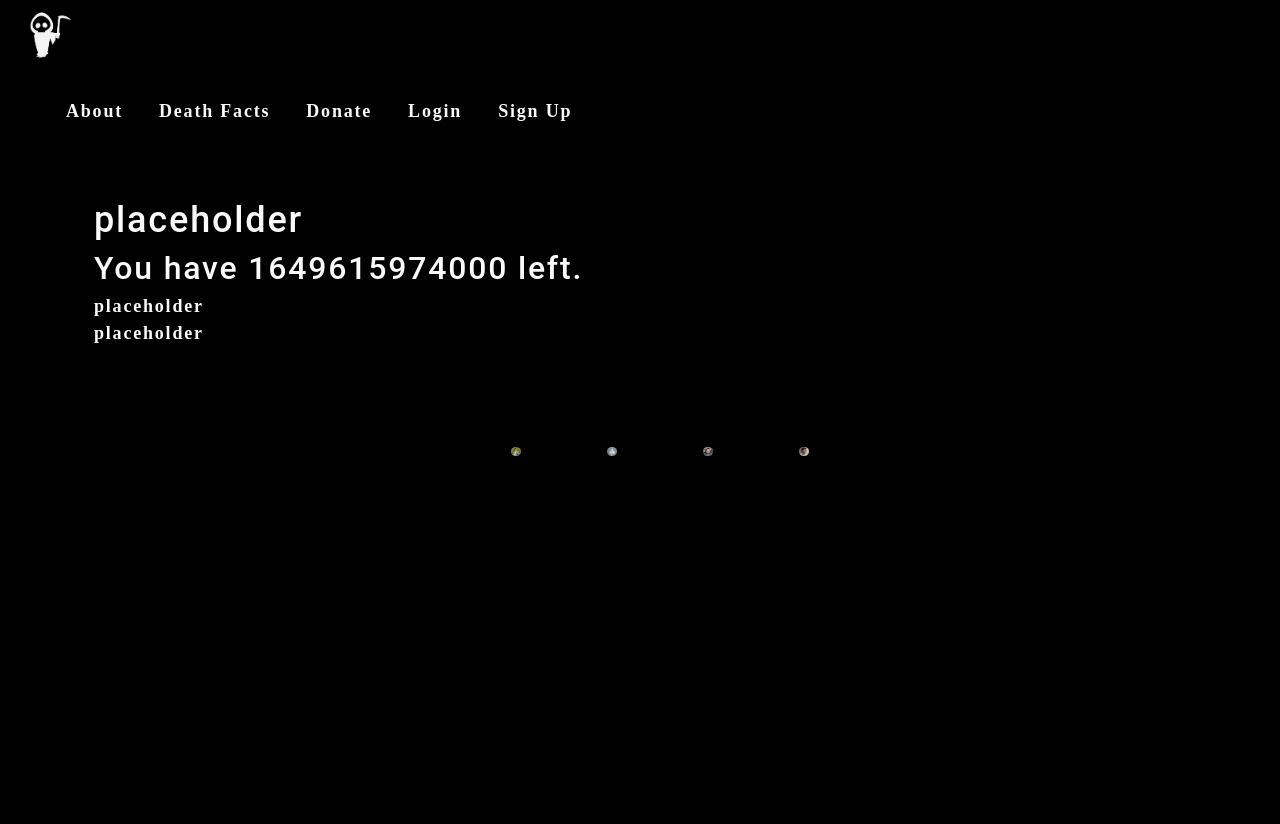
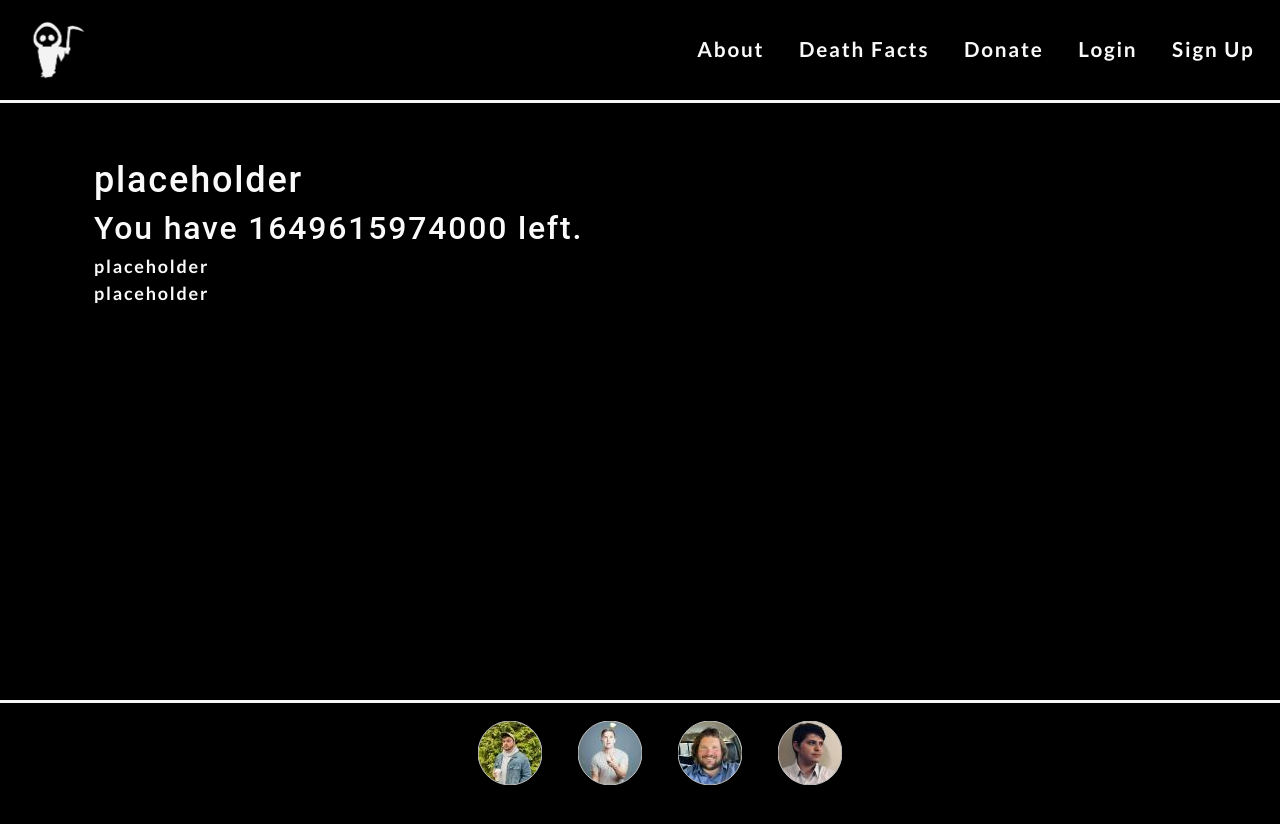
Before and after one commit to GunnySensei/project_dEd, a React (Create React App) app in the folder client/: page / in a window 1280 px wide. Shown: the top 824 px of the page. Before the commit the page ends 800 px from the top, so only its background shows below. Built offline with nearby package versions, Linux system fonts and the light colour scheme.

Commit message:
CSS updates

```diff
--- a/client/public/index.html
+++ b/client/public/index.html
@@ -24,6 +24,12 @@
       work correctly both with client-side routing and a non-root public URL.
       Learn how to configure a non-root public URL by running `npm run build`.
     -->
+    <link rel="preconnect" href="https://fonts.googleapis.com" />
+    <link rel="preconnect" href="https://fonts.gstatic.com" crossorigin />
+    <link
+      href="https://fonts.googleapis.com/css2?family=Lato:ital,wght@0,100;0,300;0,400;0,700;0,900;1,100;1,300;1,400;1,700;1,900&family=Open+Sans:wght@400;700&family=Staatliches&display=swap"
+      rel="stylesheet"
+    />
     <title>React App</title>
   </head>
   <body>
--- a/client/src/components/Footer/index.js
+++ b/client/src/components/Footer/index.js
@@ -6,7 +6,7 @@ import ryanavatar from "../../assets/images/ryanavatar.svg";
 
 const Footer = () => {
   return (
-    <div className="footer-div">
+    <div className="footer-div footer">
       <section className="avatar-container">
         <ul className="avatar-list">
           <a
--- a/client/src/components/Nav/index.js
+++ b/client/src/components/Nav/index.js
@@ -3,15 +3,11 @@ import logo from "../../assets/images/reaper-logo.png";
 
 const Nav = () => {
   return (
-    <header className="flex-row px-1">
-      <h2>
-        <a data-testid="link" href="/">
-          <span role="img" aria-label="Reaper Logo">
-            <img src={logo} alt="cute grim reaper logo"></img>
-          </span>
-        </a>
-      </h2>
-      <nav>
+    <header className="flex-row px-1 nav-container">
+      <div className="logo-container">
+        <img src={logo} alt="cute grim reaper logo" className="logo"></img>
+      </div>
+      <nav className="nav">
         <ul className="flex-row">
           <li className="mx-2">
             <a href="#about">About</a>
--- a/client/src/index.css
+++ b/client/src/index.css
@@ -34,7 +34,7 @@ body {
   letter-spacing: 0.1em;
   background: var(--dark);
   color: var(--light);
-  font-family: "Poiret One", cursive;
+  font-family: "Lato", sans-serif;
 }
 
 h1,
@@ -118,10 +118,6 @@ button[disabled] {
   opacity: 0.8;
 }
 
-img {
-  max-width: 10%;
-}
-
 span[role="img"] {
   cursor: default;
 }
@@ -148,6 +144,38 @@ li {
   list-style: none;
 }
 
+/* nav styles start */
+
+.nav-container {
+  justify-content: space-between;
+  border-bottom: 3px solid whitesmoke;
+}
+
+nav {
+  display: flex;
+  align-items: center;
+  min-width: 50%;
+  font-size: 1.15em;
+}
+nav ul {
+  min-width: 100%;
+  justify-content: space-around;
+}
+.navActive {
+  color: var(--secondary);
+}
+
+.logo-container {
+  display: flex;
+  max-height: 100px;
+  max-width: 100px;
+  align-items: center;
+}
+
+.logo {
+  height: 75%;
+}
+
 nav a:hover {
   text-decoration: none;
 }
@@ -155,6 +183,45 @@ nav a:hover {
 nav li {
   cursor: pointer;
 }
+
+/* nv styles end */
+
+/* footer styles start */
+
+.footer {
+  position: absolute;
+  bottom: 0;
+  width: 100%;
+  max-height: 100px;
+  border-top: 3px solid whitesmoke;
+}
+
+.footer-div {
+  background: var(--dark);
+  color: var(--light);
+
+  text-align: center;
+}
+
+.avatar-container {
+  display: flex;
+  align-items: center;
+  justify-content: center;
+}
+.avatar-list {
+  display: flex;
+  flex-wrap: wrap;
+  justify-content: space-between;
+}
+
+.avatar {
+  width: 100px;
+  height: 100px;
+  border-radius: 50%;
+  margin-bottom: 20px;
+}
+
+/* footer styles end */
 
 textarea {
   width: 600px;
@@ -282,37 +349,4 @@ a {
   border-radius: 5px;
   color: var(--primary);
   font-weight: 600;
-  padding: 2px 4px;
-  margin-left: -2px;
-  margin-right: -2px;
 }
-
-.navActive {
-  color: var(--secondary);
-}
-
-.footer-div {
-  background: var(--dark);
-  color: var(--light);
-  padding: 20px;
-  text-align: center;
-}
-
-.avatar-container {
-  display: flex;
-  align-items: center;
-  justify-content: center;
-  margin-bottom: 20px;
-}
-.avatar-list {
-  display: flex;
-  flex-wrap: wrap;
-  justify-content: space-between;
-}
-
-.avatar {
-  width: 100px;
-  height: 100px;
-  border-radius: 50%;
-  margin-bottom: 20px;
-}
```
